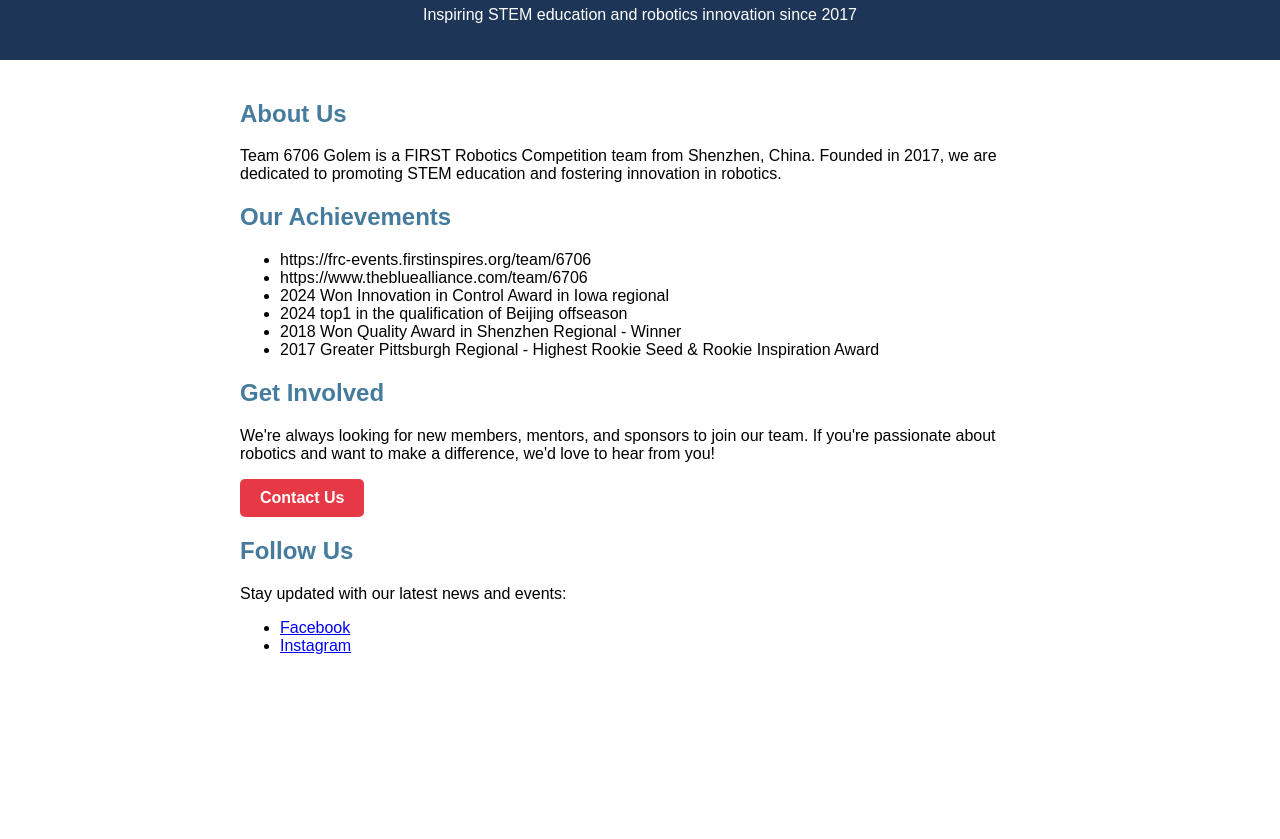
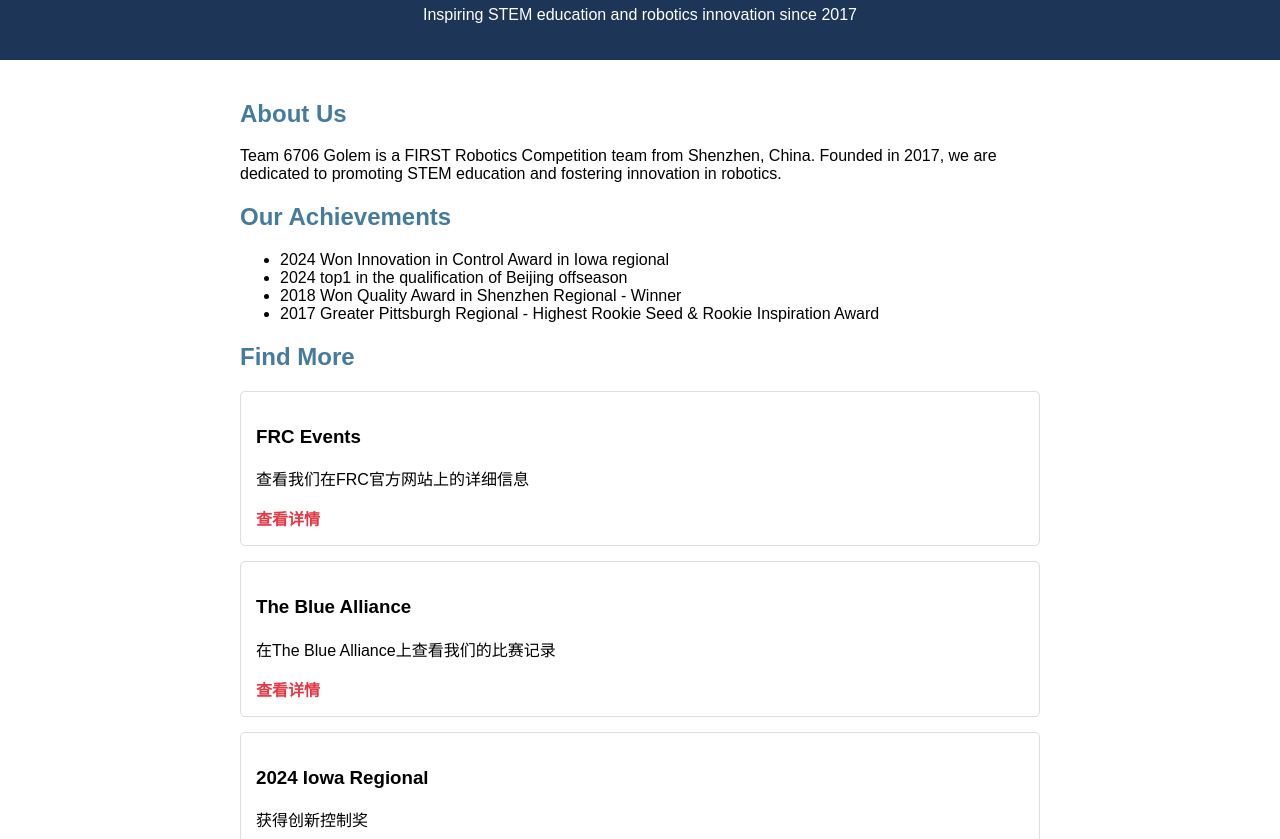
Before and after one commit to golem6706-shenzhen/golem6706-shenzhen, a plain HTML site: page index.html in a window 1280 px wide. Shown: the part 113-952 px from the top of the page. Before the commit the page ends 804 px from the top, so only its background shows below. Drawn offline with Linux system fonts and the light colour scheme.

Commit message:
Update index.html

```diff
--- a/index.html
+++ b/index.html
@@ -63,17 +63,7 @@
   <!-- Essential Viewer Model -->
   <script type="application/json" id="wix-essential-viewer-model">
     {
-      "site":{
-        "metaSiteId":"golem6706-site-id",
-        "userId":"golem6706-user-id",
-        "siteId":"golem6706-site-id",
-        "externalBaseUrl":"https://www.golem6706.org",
-        "siteRevision":1,
-        "siteType":"UGC"
-      },
-      "language":{
-        "userLanguage":"en"
-      },
+
       "commonConfig":{
         "brand":"wix",
         "bsi":"",
@@ -117,6 +107,20 @@
       border-radius: 5px;
       font-weight: bold;
     }
+    .work-item {
+      border: 1px solid #ddd;
+      padding: 15px;
+      margin-bottom: 15px;
+      border-radius: 5px;
+    }
+    .work-item h2 {
+      margin-top: 0;
+    }
+    .work-item a {
+      color: #e63946;
+      text-decoration: none;
+      font-weight: bold;
+    }
   </style>
 
 </head>
@@ -130,15 +134,17 @@
     <h2>About Us</h2>
     <p>Team 6706 Golem is a FIRST Robotics Competition team from Shenzhen, China. Founded in 2017, we are dedicated to promoting STEM education and fostering innovation in robotics.</p>
 
+
     <h2>Our Achievements</h2>
     <ul>
-      <li>https://frc-events.firstinspires.org/team/6706</li>
-      <li>https://www.thebluealliance.com/team/6706</li>
       <li>2024 Won Innovation in Control Award in Iowa regional</li>
       <li>2024 top1 in the qualification of Beijing offseason</li>
       <li>2018 Won Quality Award in Shenzhen Regional - Winner</li>
       <li>2017 Greater Pittsburgh Regional - Highest Rookie Seed & Rookie Inspiration Award</li>
     </ul>
+
+    <h2>Find More</h2>
+    <div id="work-container"></div>
 
     <h2>Get Involved</h2>
     <p>We're always looking for new members, mentors, and sponsors to join our team. If you're passionate about robotics and want to make a difference, we'd love to hear from you!</p>
@@ -147,13 +153,56 @@
     <h2>Follow Us</h2>
     <p>Stay updated with our latest news and events:</p>
     <ul>
-      <li><a href="https://www.facebook.com/FRCTeam6706">Facebook</a></li>
-      <li><a href="https://www.instagram.com/frc6706golem/">Instagram</a></li>
+      <li><a href="https://space.bilibili.com/92678788">Bilibili</a></li>
     </ul>
   </div>
 
   <script async="" src="https://static.parastorage.com/services/wix-thunderbolt/dist/thunderbolt-commons.7700cd07.bundle.min.js"></script>
   <script async="" src="https://static.parastorage.com/services/wix-thunderbolt/dist/main.16c08821.bundle.min.js"></script>
   <script async="" src="https://static.parastorage.com/services/wix-thunderbolt/dist/main.renderer.1d21f023.bundle.min.js"></script>
+
+  <script>
+    const workItems = [
+      {
+        title: "FRC Events",
+        description: "查看我们在FRC官方网站上的详细信息",
+        link: "https://frc-events.firstinspires.org/team/6706"
+      },
+      {
+        title: "The Blue Alliance",
+        description: "在The Blue Alliance上查看我们的比赛记录",
+        link: "https://www.thebluealliance.com/team/6706"
+      },
+      {
+        title: "2024 Iowa Regional",
+        description: "获得创新控制奖",
+        link: "#"
+      },
+      {
+        title: "2024 北京赛季后赛",
+        description: "资格赛第一名",
+        link: "#"
+      }
+    ];
+
+    function createWorkItem(item) {
+      return `
+        <div class="work-item">
+          <h3>${item.title}</h3>
+          <p>${item.description}</p>
+          <a href="${item.link}" target="_blank">查看详情</a>
+        </div>
+      `;
+    }
+
+    function displayWorkItems() {
+      const container = document.getElementById('work-container');
+      workItems.forEach(item => {
+        container.innerHTML += createWorkItem(item);
+      });
+    }
+
+    displayWorkItems();
+  </script>
 </body>
 </html>
```
